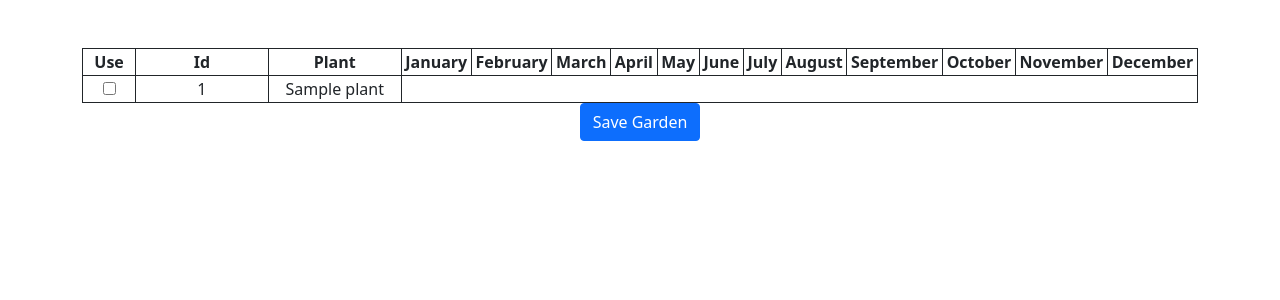
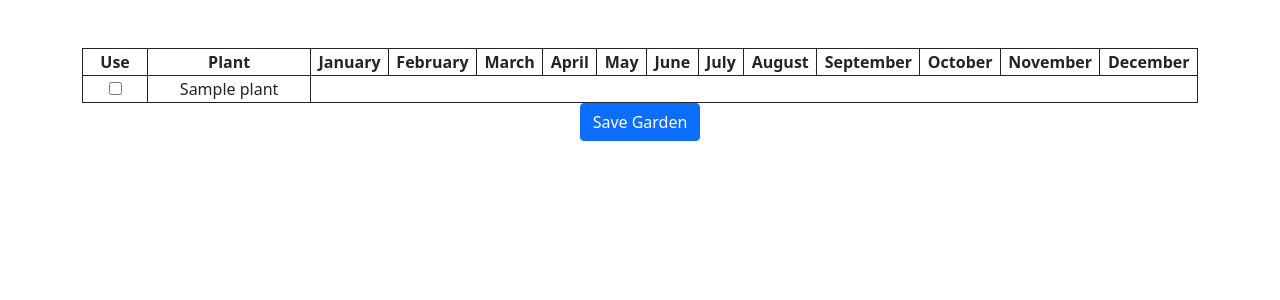
Before and after one commit to perugi/plannter, a Flask app: template templates/planner.html in a window 1280 px wide. Shown: the part 76-376 px from the top of the page. Run offline with Flask 2, Linux system fonts and the light colour scheme; the template is opened without the code that fills it: most values are stand-ins (such as "Sample title", 1, 10 or a date in 2020); some libraries are stand-ins or nearby versions.

Commit message:
Remove plant id from Planner html.

```diff
--- a/templates/planner.html
+++ b/templates/planner.html
@@ -11,7 +11,6 @@ Home
             <thead>
                 <tr class="plants_row">
                     <th class="plants_data" id="planner_select" scope="col">Use</th>
-                    <th class="plants_name" scope="col">Id</th>
                     <th class="plants_name" scope="col">Plant</th>
                     <th class="plants_data" scope="col" colspan="3">January</th>
                     <th class="plants_data" scope="col" colspan="3">February</th>
@@ -39,7 +38,6 @@ Home
                         {% endif %}
                     </td>
 
-                    <td class="plants_name">{{ plant.id }}</td>
                     <td class="plants_name">{{ plant.name }}</td>
 
                     {% for todo in plant.todos %}
```
